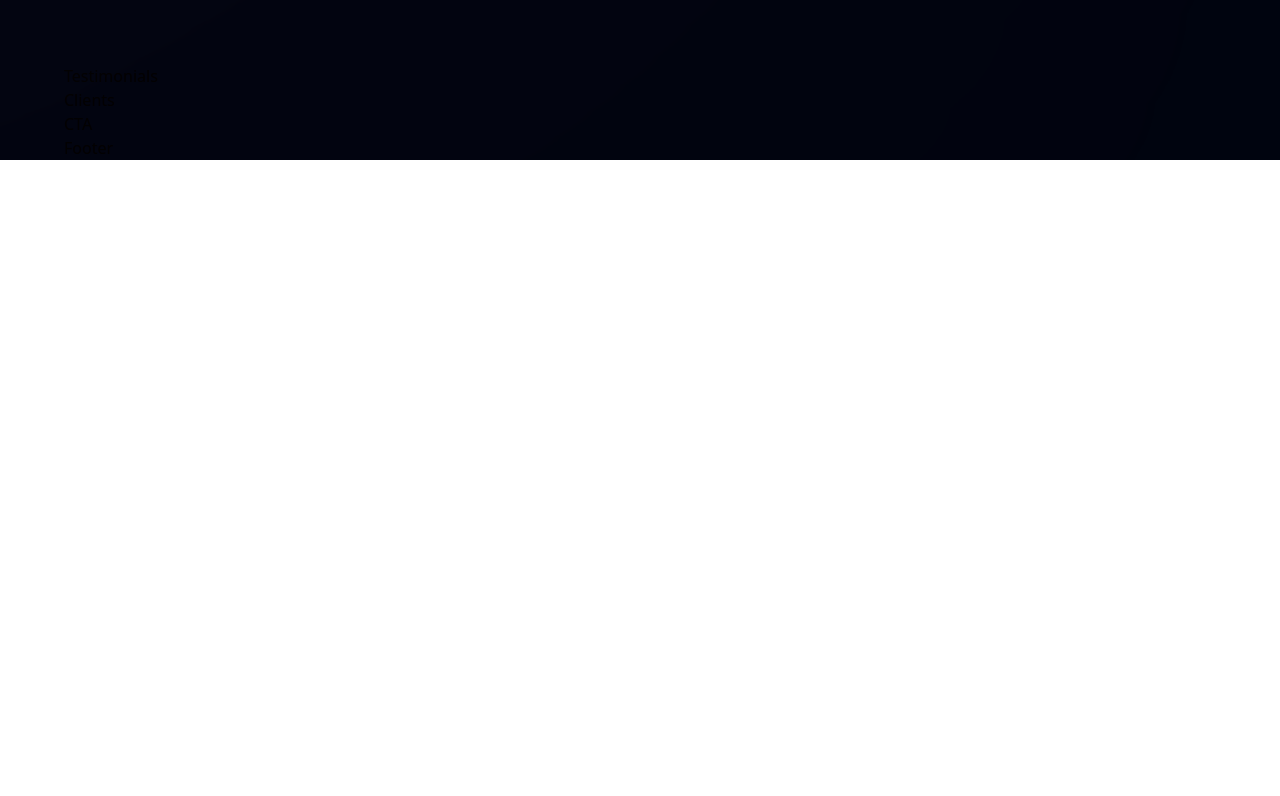
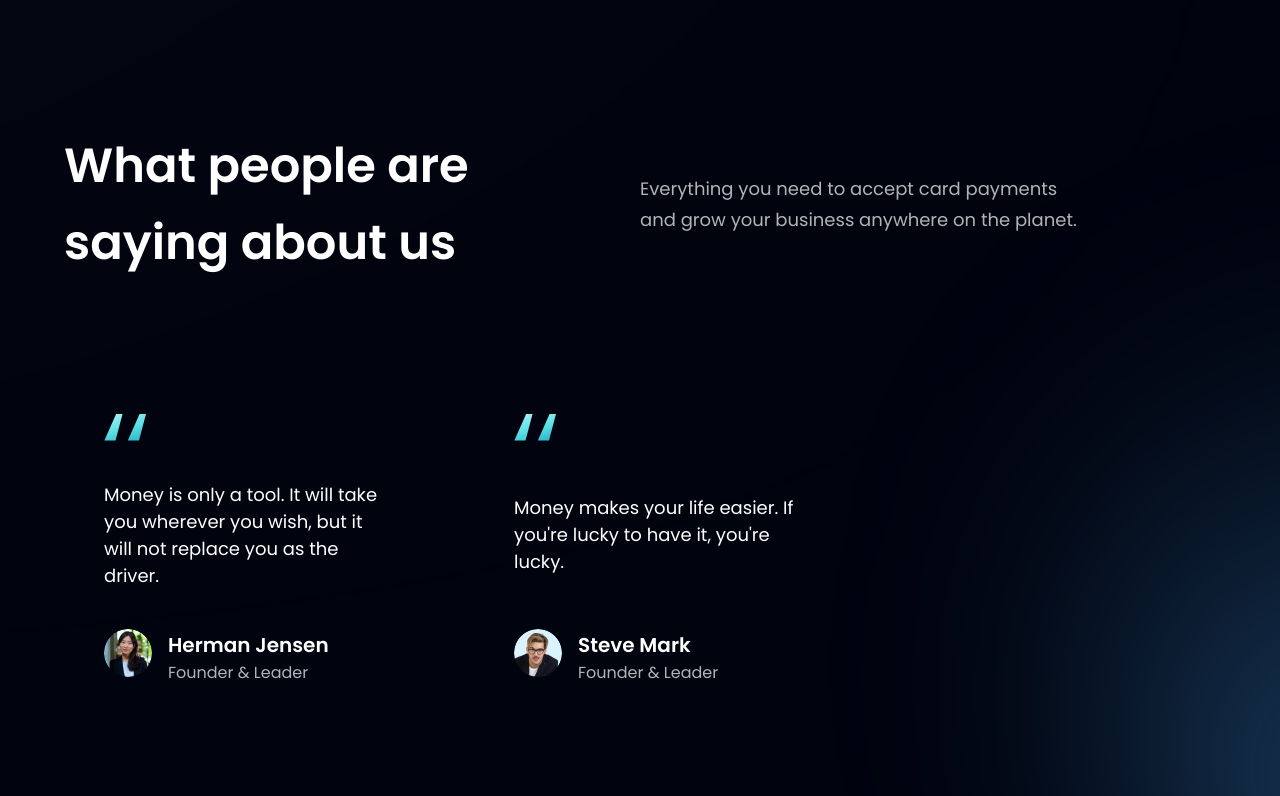
Before and after one commit to gabsanmarques/react-landing-page-01, a React (Vite) app: page / in a window 1280 px wide. Shown: the part 2764-3560 px from the top of the page. Before the commit the page ends 2924 px from the top, so only its background shows below. Built offline with nearby package versions, Linux system fonts and the light colour scheme.

Commit message:
testimonials section

```diff
--- a/src/components/FeedbackCard.jsx
+++ b/src/components/FeedbackCard.jsx
@@ -1,9 +1,22 @@
-import React from 'react'
+import React from 'react';
+import { quotes } from '../assets';
 
-const FeedbackCard = () => {
-  return (
-    <div>FeedbackCard</div>
-  )
-}
+const FeedbackCard = ({content, name, title, img}) => (
+  <div className="flex justify-between flex-col px-10 py-12 rounded-[20px] max-w-[370px] md:mr-10 sm:mr-5 mr-0 my-5 feedback-card">
+    <img src={quotes} alt="double_quotes" className="w-[42px] h-[27px] object-contain" />
+    <p className='font-poppins font-normal text-[18px] leading[32px] text-white my-10'>{content}</p>
+    <div className="flex flex-row">
+      <img src={img} alt={name} className="w-[48px] h-[48px] rounded-full"/>
+      <div className="flex flex-col ml-4">
+        <h4 className="font-poppins font-semibold text-[20px] leading-[32px] text-white">
+          {name}
+        </h4>
+        <p className='font-poppins font-normal text-[16px] leading-[24px] text-dimWhite'>
+          {title}
+        </p>
+      </div>
+    </div>
+  </div>
+)
 
 export default FeedbackCard
--- a/src/components/Testimonials.jsx
+++ b/src/components/Testimonials.jsx
@@ -1,9 +1,26 @@
-import React from 'react'
+import styles from "../style";
+import { feedback } from "../constants";
+import FeedbackCard from './FeedbackCard';
 
-const Testimonials = () => {
-  return (
-    <div>Testimonials</div>
-  )
-}
+const Testimonials = () =>(
+  <section id="clients"className={`${styles.paddingY} ${styles.flexCenter} flex-col relative`}>
+    <div className="absolute z-[0] w-[60%] h-[60%] -right-[50%] rounded-full blue__gradient"/>
+    <div className="w-full flex justify-between items-center md:flex-row flex-col sm:mb-16 mb-6 relative z-[1]">
+      <h1 className={styles.heading2}>What people are <br className="sm:block hidden" /> saying about us</h1>
+
+      <div className="w-full md:mt-0 mt-6">
+        <p className={`${styles.paragraph} text-left max-w-[450px]`}>
+          Everything you need to accept card payments and grow your business anywhere on the planet.
+        </p>
+      </div>
+    </div>
+
+    <div className="flex flex-wrap sm:justify-start justify-center w-full feedback-container relative z-[1]">
+      {feedback.map((card) => (
+        <FeedbackCard  key={card.id} {...card}/>
+      ))}
+    </div>
+  </section>
+);
 
 export default Testimonials
```
